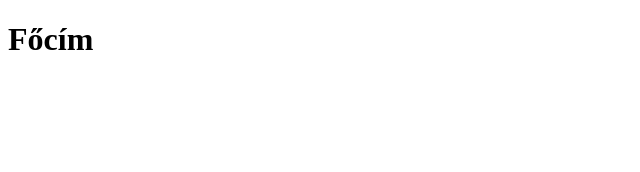
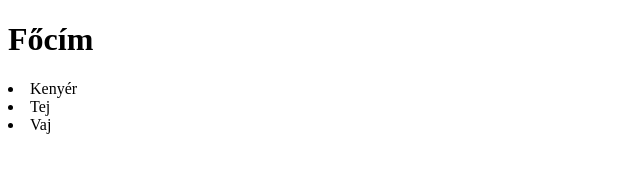
Before and after one commit to SzRajmi/Proba1, a plain HTML site: page asd.html in a window 1280 px wide. Shown: the whole page, without its empty margins (0-640 px from the left). Drawn offline with Linux system fonts and the light colour scheme.

Commit message:
htmlfeltoltese2

```diff
--- a/asd.html
+++ b/asd.html
@@ -7,5 +7,6 @@
 </head>
 <body>
     <h1> Főcím </h1>
+    <li>Kenyér<li>Tej<li>Vaj</li>
 </body>
 </html>
```
